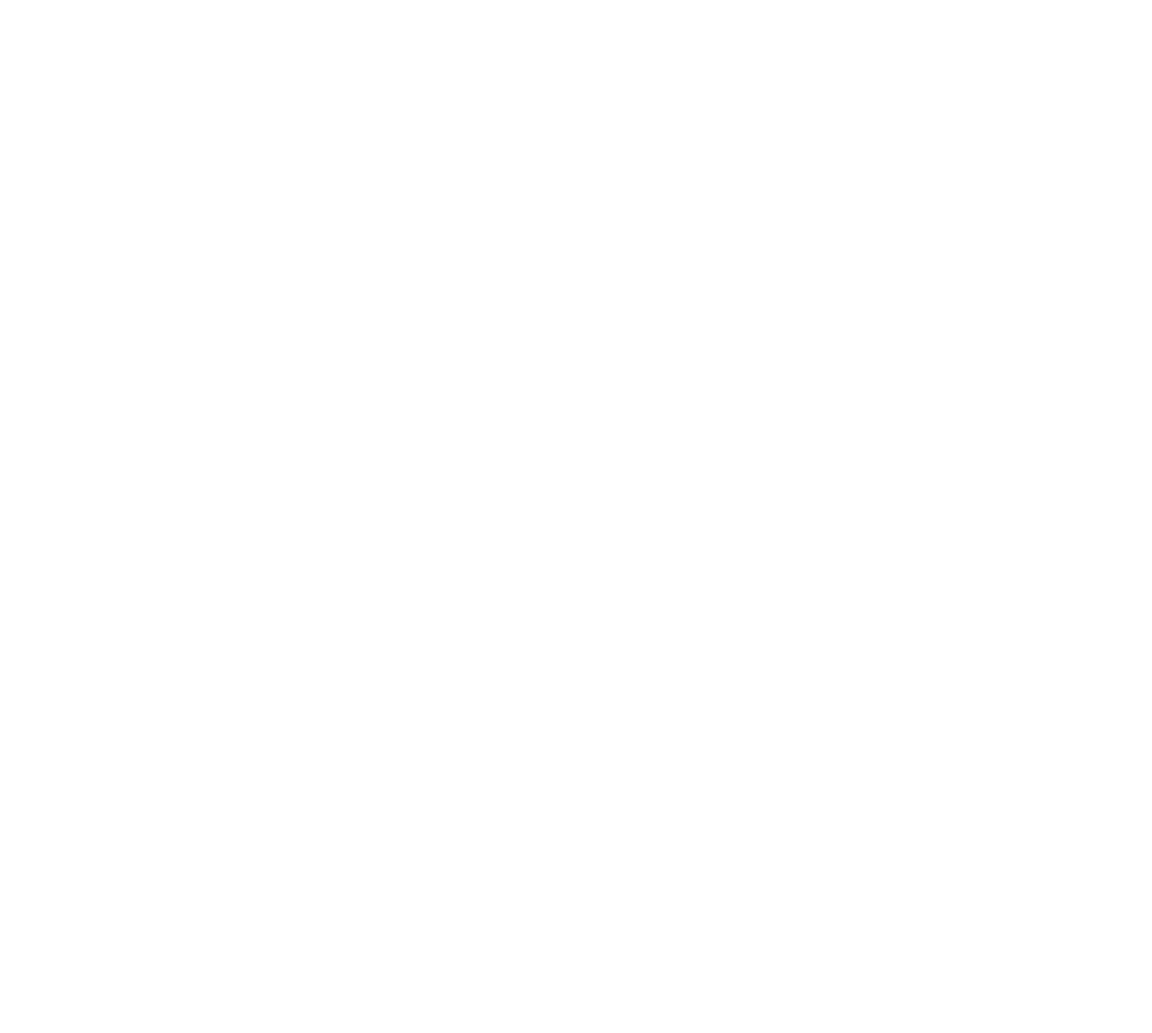
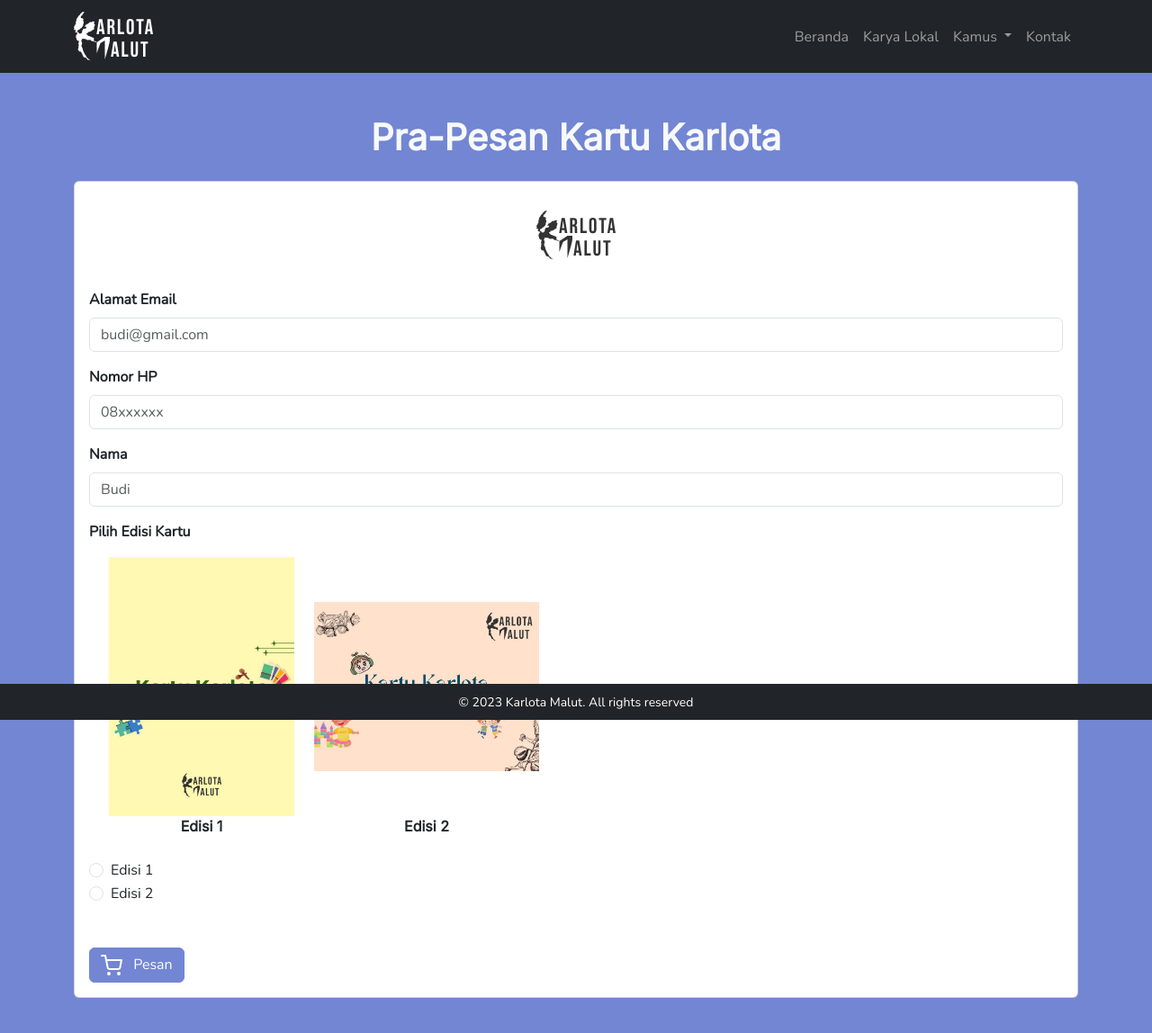
Before and after one commit to haidar038/karlotamalut, a website: page belanja.html in a window 1280 px wide. Shown: the whole page at 90% size. Before the commit the page ends 800 px from the top, so only its background shows below. Drawn offline with nearby package versions, Linux system fonts and the light colour scheme; a web font is replaced by a local one.

Commit message:
Changes to be committed: 	modified:   assets/css/style.css 	new file:   assets/img/Edisi 1.jpeg 	new file:   assets/img/Edisi 2.jpeg 	modified:   belanja.html 	new file:   google_form.txt

```diff
--- a/assets/css/style.css
+++ b/assets/css/style.css
@@ -104,6 +104,10 @@
     fill: none;
 }
 
+.edisi {
+    object-fit: contain;
+}
+
 @media (min-width: 768px) {
     .header {
         margin-bottom: 6rem;
--- a/belanja.html
+++ b/belanja.html
@@ -0,0 +1,163 @@
+<!DOCTYPE html>
+<html lang="en">
+    <head>
+        <meta charset="UTF-8" />
+        <meta http-equiv="X-UA-Compatible" content="IE=edge" />
+        <meta name="viewport" content="width=device-width, initial-scale=1.0" />
+        <title>Tentang</title>
+        <link rel="apple-touch-icon" sizes="180x180" href="./assets/favicon/apple-touch-icon.png" />
+        <link rel="icon" type="image/png" sizes="32x32" href="./assets/favicon/favicon-32x32.png" />
+        <link rel="icon" type="image/png" sizes="16x16" href="./assets/favicon/favicon-16x16.png" />
+        <link rel="manifest" href="./assets/favicon/site.webmanifest" />
+        <link rel="stylesheet" href="https://fonts.googleapis.com/css?family=Inter" />
+        <link rel="stylesheet" href="https://fonts.googleapis.com/css?family=Nunito" />
+        <link rel="stylesheet" href="https://fonts.googleapis.com/css?family=Damion" />
+        <link rel="stylesheet" href="./assets/css/style.css" />
+        <link
+            href="https://cdn.jsdelivr.net/npm/bootstrap@5.3.0-alpha3/dist/css/bootstrap.min.css"
+            rel="stylesheet"
+            integrity="sha384-KK94CHFLLe+nY2dmCWGMq91rCGa5gtU4mk92HdvYe+M/SXH301p5ILy+dN9+nJOZ"
+            crossorigin="anonymous"
+        />
+        <script
+            src="https://cdn.jsdelivr.net/npm/bootstrap@5.3.0-alpha3/dist/js/bootstrap.bundle.min.js"
+            integrity="sha384-ENjdO4Dr2bkBIFxQpeoTz1HIcje39Wm4jDKdf19U8gI4ddQ3GYNS7NTKfAdVQSZe"
+            crossorigin="anonymous"
+        ></script>
+        <script src="https://unpkg.com/feather-icons"></script>
+    </head>
+    <body>
+        <header>
+            <nav class="navbar navbar-expand-lg navbar-dark bg-dark">
+                <div class="container">
+                    <a class="navbar-brand" href="/"><img src="./assets/img/KM3.svg" alt="Karlota Malut Logo" /></a>
+                    <button
+                        class="navbar-toggler"
+                        type="button"
+                        data-bs-toggle="collapse"
+                        data-bs-target="#navbarSupportedContent"
+                        aria-controls="navbarSupportedContent"
+                        aria-expanded="false"
+                        aria-label="Toggle navigation"
+                    >
+                        <span class="navbar-toggler-icon"></span>
+                    </button>
+                    <div class="collapse navbar-collapse" id="navbarSupportedContent">
+                        <ul class="navbar-nav ms-lg-auto mb-2 mb-lg-0">
+                            <li class="nav-item">
+                                <a class="nav-link" href="/">Beranda</a>
+                            </li>
+                            <li class="nav-item">
+                                <a class="nav-link" href="/karya">Karya Lokal</a>
+                            </li>
+                            <li class="nav-item dropdown">
+                                <a class="nav-link dropdown-toggle" href="#" role="button" data-bs-toggle="dropdown" aria-expanded="false">
+                                    Kamus
+                                </a>
+                                <ul class="dropdown-menu">
+                                    <li><a class="dropdown-item" href="/tte-indo">Ternate - Indonesia</a></li>
+                                    <li><a class="dropdown-item" href="/indo-tte">Indonesia - Ternate </a></li>
+                                </ul>
+                            </li>
+                            <li class="nav-item">
+                                <a class="nav-link" href="/kontak">Kontak</a>
+                            </li>
+                        </ul>
+                    </div>
+                </div>
+            </nav>
+        </header>
+        <main>
+            <div class="container">
+                <div class="row pt-5 pb-5">
+                    <div class="col-12">
+                        <h1 class="text-center text-light fw-bold mb-4 inter">Pra-Pesan Kartu Karlota</h1>
+
+                        <div class="card">
+                            <div class="card-body">
+                                <div class="text-center py-3 mb-3">
+                                    <img src="./assets/img/KM2.svg" alt="Karlota Malut Logo" loading="lazy" />
+                                </div>
+                                <form
+                                    action="https://docs.google.com/forms/d/e/1FAIpQLSdDOjP8zTvsc12lTTyPUFG-iEXhoHnLJhzuyCJFTmmsiQV33g/formResponse"
+                                    method="post"
+                                >
+                                    <div class="mb-3">
+                                        <label for="email" class="form-label fw-bold">Alamat Email</label>
+                                        <input
+                                            type="email"
+                                            class="form-control"
+                                            id="email"
+                                            name="entry.1241458119"
+                                            placeholder="budi@gmail.com"
+                                        />
+                                    </div>
+                                    <div class="mb-3">
+                                        <label for="no_hp" class="form-label fw-bold">Nomor HP</label>
+                                        <input type="tel" class="form-control" id="no_hp" name="entry.1954996802" placeholder="08xxxxxx" />
+                                    </div>
+                                    <div class="mb-3">
+                                        <label for="nama" class="form-label fw-bold">Nama</label>
+                                        <input type="text" class="form-control" id="nama" name="entry.1876537050" placeholder="Budi" />
+                                    </div>
+                                    <p class="fw-bold">Pilih Edisi Kartu</p>
+                                    <div class="fw-bold d-flex text-center mb-5">
+                                        <div style="height: 18rem; width: 250px">
+                                            <img
+                                                src="./assets/img/Edisi 1.jpeg"
+                                                class="edisi"
+                                                alt="..."
+                                                style="height: 100%; width: 100%"
+                                            />
+                                            <span class="fw-bold">Edisi 1</span>
+                                        </div>
+                                        <div style="height: 18rem; width: 250px">
+                                            <img
+                                                src="./assets/img/Edisi 2.jpeg"
+                                                class="edisi"
+                                                alt="..."
+                                                style="height: 100%; width: 100%"
+                                            />
+                                            <span class="fw-bold">Edisi 2</span>
+                                        </div>
+                                    </div>
+                                    <div class="form-check">
+                                        <input
+                                            value="Edisi 1"
+                                            class="form-check-input"
+                                            type="radio"
+                                            name="entry.526464148"
+                                            id="flexRadioDefault1"
+                                        />
+                                        <label class="form-check-label" for="flexRadioDefault1"> Edisi 1 </label>
+                                    </div>
+                                    <div class="form-check mb-5">
+                                        <input
+                                            value="Edisi 2"
+                                            class="form-check-input"
+                                            type="radio"
+                                            name="entry.526464148"
+                                            id="flexRadioDefault2"
+                                        />
+                                        <label class="form-check-label" for="flexRadioDefault2"> Edisi 2 </label>
+                                    </div>
+                                    <button type="submit" class="btn btn-primary">
+                                        <i data-feather="shopping-cart" class="me-2"></i> Pesan
+                                    </button>
+                                </form>
+                            </div>
+                        </div>
+                    </div>
+                </div>
+            </div>
+        </main>
+
+        <footer class="py-2 text-bg-dark w-100 text-center position-fixed bottom-0">
+            <small>&copy; 2023 Karlota Malut. All rights reserved</small>
+        </footer>
+
+        <script>
+            feather.replace();
+        </script>
+    </body>
+</html>
--- /dev/null
+++ b/google_form.txt
@@ -0,0 +1,6 @@
+https://docs.google.com/forms/d/e/1FAIpQLSdDOjP8zTvsc12lTTyPUFG-iEXhoHnLJhzuyCJFTmmsiQV33g/formResponse?
+
+entry.1241458119=haidar038@gmail
+entry.1954996802=081242024542
+entry.1876537050=M.+Khaidar
+entry.526464148=Edisi+1
```
Also changed, not shown: assets/img/Edisi 1.jpeg (added), assets/img/Edisi 2.jpeg (added).
